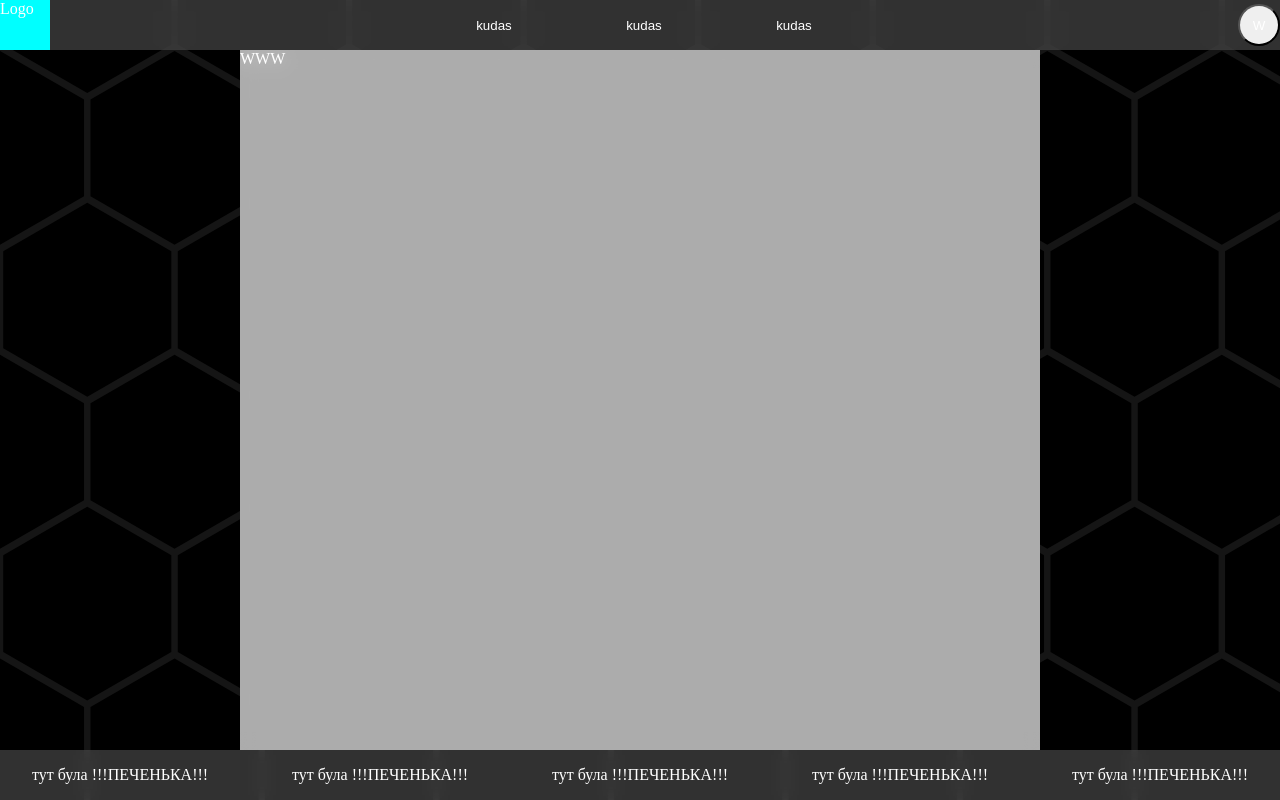
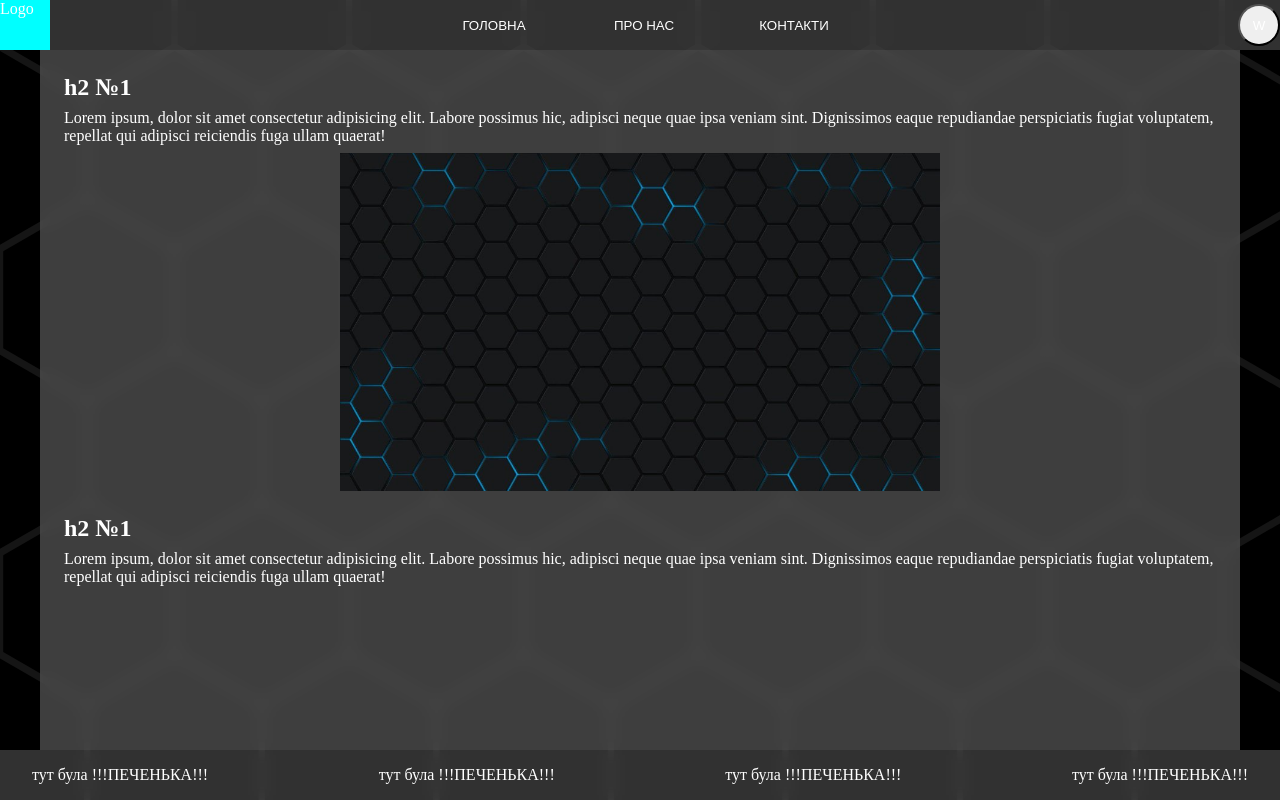
Before and after one commit to HalychIO/HalychIO.github.io, a plain HTML site: page index.html in a window 1280 px wide. Drawn offline with Linux system fonts and the light colour scheme.

Commit message:
add render NavButtons and Pages

```diff
--- a/index.html
+++ b/index.html
@@ -13,11 +13,7 @@
         xmlns="http://www.w3.org/2000/svg"></svg>
     <header class="header">
         <div class="logo">Logo</div>
-        <nav class="navBar">
-            <button class="navPoint" href="#">kudas</button>
-            <button class="navPoint" href="#">kudas</button>
-            <button class="navPoint" href="#">kudas</button>
-        </nav>
+        <nav class="navBar" id="navBar"></nav>
         <Button class="buttonSettings">
             W
         </Button>
@@ -31,20 +27,8 @@
         </Button>
     </div>
     <main class="main">
-        <div class="page Home">
-            <div class="content">
-                WWW
-            </div>
-        </div>
-        <div class="page aboutUs">
-            <div class="content">
-                WWW
-            </div>
-        </div>
-        <div class="page contact">
-            <div class="content">
-                WWW
-            </div>
+        <div class="page" id="page">
+            <div class="content" id="content"></div>
         </div>
     </main>
     <footer class="footer">
@@ -52,10 +36,9 @@
         <div class="footerItem">тут була !!!ПЕЧЕНЬКА!!!</div>
         <div class="footerItem">тут була !!!ПЕЧЕНЬКА!!!</div>
         <div class="footerItem">тут була !!!ПЕЧЕНЬКА!!!</div>
-        <div class="footerItem">тут була !!!ПЕЧЕНЬКА!!!</div>
     </footer>
 
 </body>
-<script src="./script/index.js"></script>
+<script type="module" src="./script/index.js"></script>
 
 </html>
--- /dev/null
+++ b/script/data.js
@@ -0,0 +1,86 @@
+export let dataContent = {
+    UA: {
+        "home": {
+            'h1': "ГОЛОВНА",
+            "content": [
+                {
+                    "h2": "h2 №1",
+                    "p": "Lorem ipsum, dolor sit amet consectetur adipisicing elit. Labore possimus hic, adipisci neque quae ipsa veniam sint. Dignissimos eaque repudiandae perspiciatis fugiat voluptatem, repellat qui adipisci reiciendis fuga ullam quaerat!",
+                    "img": "../img/bodyBackround.jpg"
+
+                },
+                {
+                    "h2": "h2 №1",
+                    "p": "Lorem ipsum, dolor sit amet consectetur adipisicing elit. Labore possimus hic, adipisci neque quae ipsa veniam sint. Dignissimos eaque repudiandae perspiciatis fugiat voluptatem, repellat qui adipisci reiciendis fuga ullam quaerat!"
+                }
+            ]
+        },
+        "aboutUs": {
+            'h1': "ПРО НАС",
+            "content": [
+                {
+                    "h2": "h2 №2",
+                    "p": "Lorem ipsum, dolor sit amet consectetur adipisicing elit. Labore possimus hic, adipisci neque quae ipsa veniam sint. Dignissimos eaque repudiandae perspiciatis fugiat voluptatem, repellat qui adipisci reiciendis fuga ullam quaerat!"
+                },
+                {
+                    "h2": "h2 №2",
+                    "p": "Lorem ipsum, dolor sit amet consectetur adipisicing elit. Labore possimus hic, adipisci neque quae ipsa veniam sint. Dignissimos eaque repudiandae perspiciatis fugiat voluptatem, repellat qui adipisci reiciendis fuga ullam quaerat!"
+                }
+            ]
+        },
+        "contact": {
+            'h1': "КОНТАКТИ",
+            "content": [
+                {
+                    "h2": "h2 №3",
+                    "p": "Lorem ipsum, dolor sit amet consectetur adipisicing elit. Labore possimus hic, adipisci neque quae ipsa veniam sint. Dignissimos eaque repudiandae perspiciatis fugiat voluptatem, repellat qui adipisci reiciendis fuga ullam quaerat!"
+                },
+                {
+                    "h2": "h2 №3",
+                    "p": "Lorem ipsum, dolor sit amet consectetur adipisicing elit. Labore possimus hic, adipisci neque quae ipsa veniam sint. Dignissimos eaque repudiandae perspiciatis fugiat voluptatem, repellat qui adipisci reiciendis fuga ullam quaerat!"
+                }
+            ]
+        }
+    },
+    EN: {
+        "home": {
+            'h1': "ГОЛОВНА",
+            "content": [
+                {
+                    "h2": "h2 №1",
+                    "p": "Lorem ipsum, dolor sit amet consectetur adipisicing elit. Labore possimus hic, adipisci neque quae ipsa veniam sint. Dignissimos eaque repudiandae perspiciatis fugiat voluptatem, repellat qui adipisci reiciendis fuga ullam quaerat!"
+                },
+                {
+                    "h2": "h2 №1",
+                    "p": "Lorem ipsum, dolor sit amet consectetur adipisicing elit. Labore possimus hic, adipisci neque quae ipsa veniam sint. Dignissimos eaque repudiandae perspiciatis fugiat voluptatem, repellat qui adipisci reiciendis fuga ullam quaerat!"
+                }
+            ]
+        },
+        "aboutUs": {
+            'h1': "ПРО НАС",
+            "content": [
+                {
+                    "h2": "h2 №1",
+                    "p": "Lorem ipsum, dolor sit amet consectetur adipisicing elit. Labore possimus hic, adipisci neque quae ipsa veniam sint. Dignissimos eaque repudiandae perspiciatis fugiat voluptatem, repellat qui adipisci reiciendis fuga ullam quaerat!"
+                },
+                {
+                    "h2": "h2 №1",
+                    "p": "Lorem ipsum, dolor sit amet consectetur adipisicing elit. Labore possimus hic, adipisci neque quae ipsa veniam sint. Dignissimos eaque repudiandae perspiciatis fugiat voluptatem, repellat qui adipisci reiciendis fuga ullam quaerat!"
+                }
+            ]
+        },
+        "contact": {
+            'h1': "КОНТАКТИ",
+            "content": [
+                {
+                    "h2": "h2 №1",
+                    "p": "Lorem ipsum, dolor sit amet consectetur adipisicing elit. Labore possimus hic, adipisci neque quae ipsa veniam sint. Dignissimos eaque repudiandae perspiciatis fugiat voluptatem, repellat qui adipisci reiciendis fuga ullam quaerat!"
+                },
+                {
+                    "h2": "h2 №1",
+                    "p": "Lorem ipsum, dolor sit amet consectetur adipisicing elit. Labore possimus hic, adipisci neque quae ipsa veniam sint. Dignissimos eaque repudiandae perspiciatis fugiat voluptatem, repellat qui adipisci reiciendis fuga ullam quaerat!"
+                }
+            ]
+        }
+    }
+}
--- a/script/index.js
+++ b/script/index.js
@@ -1,18 +1,62 @@
+import { dataContent } from "./data.js";
+
+let interfaceLanguage = "UA";
+
+(() => {  // рендер фону
     let stepX = 27.0;
     let stepY = 23.5;
 
-for (s = -10; s < 10; s++) {
-    for (i = -1; i < 10; i++) {
+    for (let s = -10; s < 10; s++) {
+        for (let i = -1; i < 10; i++) {
             let path = document.createElementNS("http://www.w3.org/2000/svg", "path");
             path.setAttribute(
                 "d",
                 `M ${Boolean(s % 2) ? i * stepX + 13.5 : i * stepX
                 } ${s * stepY} l 13 7.5 l 0 15 l -13.0 7.5 l -13 -7.5 l 0 -15 Z`
             );
-        // path.setAttribute(
-        //     "fill",
-        //     `url(img/bodyBackround.jpg)`
-        // );
             document.getElementsByTagNameNS("http://www.w3.org/2000/svg", "svg")[0].appendChild(path);
         }
     }
+})();
+
+
+
+function buttonNavRender() {
+    let navBar = document.getElementById('navBar');
+
+    Object.keys(dataContent[interfaceLanguage]).forEach((element) => {
+        let createTeg = document.createElement("button");
+        createTeg.className = "navPoint";
+        createTeg.textContent = dataContent[interfaceLanguage][element].h1;
+        createTeg.onclick = () => openPage(element);
+
+        navBar.appendChild(createTeg);
+    })
+}
+buttonNavRender()
+
+const openPage = (OpenID) => {
+    let divContent = document.getElementById("content");
+    divContent.innerHTML = "";
+
+    dataContent[interfaceLanguage][OpenID].content.forEach(element => {
+        let addElem = Object.keys(element);
+        let div = document.createElement("div");
+        div.className = "contentItem";
+
+        addElem.forEach(elem => {
+            let createTeg = document.createElement(elem);
+
+            elem !== "img" ?
+                createTeg.textContent = element[elem] :
+                createTeg.src = element[elem];
+
+            div.appendChild(createTeg);
+        });
+
+        divContent.appendChild(div);
+    });
+
+
+}
+openPage("home");
--- /dev/null
+++ b/scss/_mixins.scss
@@ -0,0 +1,29 @@
+@import "./variables";
+
+@mixin flex-center {
+    display: flex;
+    justify-content: center;
+    align-items: center;
+}
+
+@mixin height-footer {
+    @include flex-center;
+
+    width: 100%;
+    min-height: $height-header;
+    background-color: rgba(98, 98, 98, 0.5);
+
+    flex-direction: row;
+    justify-content: space-between;
+    flex-wrap: wrap;
+    gap: 32px;
+}
+
+@mixin nav {
+    @include flex-center;
+
+    height: $height-header;
+    background-color: rgba(255, 255, 255, 0);
+
+    flex-direction: row;
+}
--- /dev/null
+++ b/scss/_variables.scss
@@ -0,0 +1,2 @@
+$height-header: 50px;
+$padding-header: 50px;
--- a/scss/index.scss
+++ b/scss/index.scss
@@ -1,33 +1,11 @@
+@import "./mixins";
+@import "./variables";
+
 :root {
     --height-header: 50px;
     --padding-header: 8px;
 }
 
-$height-header: 50px;
-$padding-header: 50px;
-
-@mixin height-footer {
-    width: 100%;
-    min-height: $height-header;
-    background-color: rgba(98, 98, 98, 0.5);
-
-    display: flex;
-    flex-direction: row;
-    justify-content: space-between;
-    align-items: center;
-    flex-wrap: wrap;
-    gap: 32px;
-}
-
-@mixin nav {
-    height: $height-header;
-    background-color: rgba(255, 255, 255, 0);
-
-    display: flex;
-    flex-direction: row;
-    justify-content: center;
-    align-items: center;
-}
 
 * {
     margin: 0;
@@ -146,9 +124,9 @@ html {
 
 .page {
     height: 100%;
-    max-width: 800px;
+    max-width: 1200px;
 
-    background-color: rgba(180, 180, 180, 0.659);
+    background-color: rgba(94, 94, 94, 0.659);
     backdrop-filter: blur(8px);
 
     position: absolute;
@@ -157,6 +135,32 @@ html {
     top: 0;
     bottom: 0;
     margin: auto;
+
+    transition: all 0.8s;
+}
+
+.content {
+    margin: 12px;
+
+}
+
+.contentItem {
+    @include flex-center;
+
+    flex-direction: column;
+    gap: 8px;
+
+    padding: 12px;
+
+    img,
+    p,
+    h2 {
+        width: 100%;
+    }
+
+    img {
+        max-width: 600PX
+    }
 }
 
 .footer {
@@ -164,4 +168,5 @@ html {
 
     backdrop-filter: blur(8px);
     padding: 0px 32px 0px 32px;
+    overflow: hidden;
 }
```
Also changed, not shown: scss/index.css, 1 other file. Lines whose indentation alone changed are shown as unchanged.
